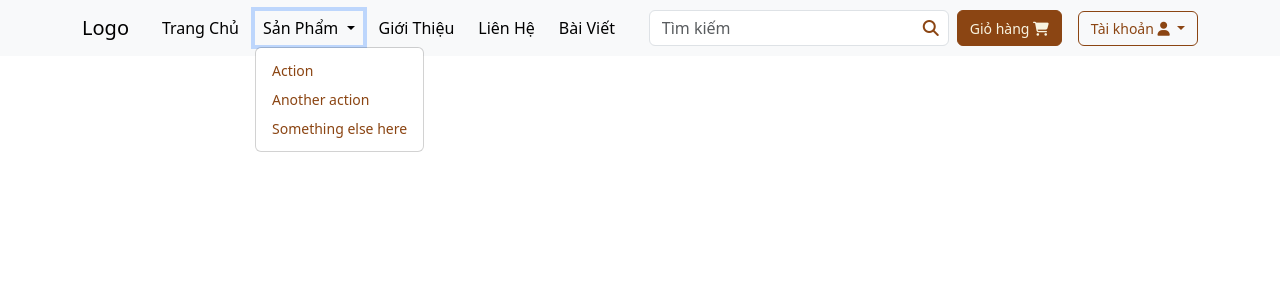
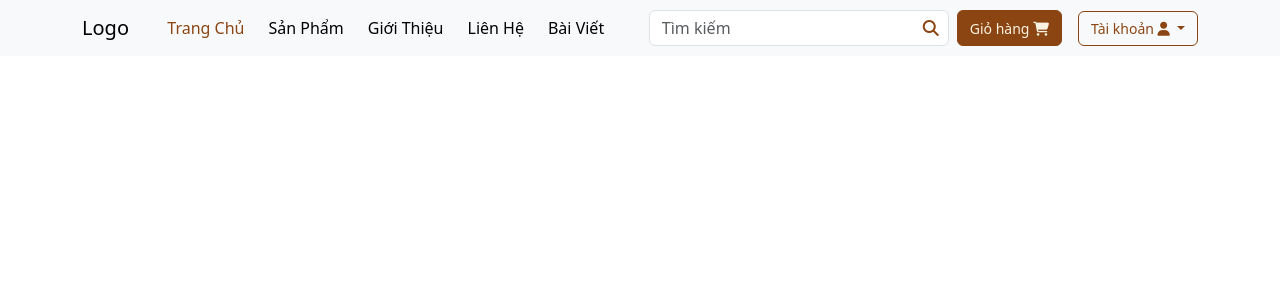
Before and after one commit to thuytien157/DA1_WEB, a PHP site: page / in a window 1280 px wide, after a click on "Sản Phẩm". Shown: the top 300 px of the page. Run offline with PHP 8.4, Linux system fonts and the light colour scheme.

Commit message:
menu đã sửa

```diff
--- a/css/main.css
+++ b/css/main.css
@@ -3,7 +3,7 @@
 }
 
 .nav-link:hover {
-    color: #8B4513;
+    color: var(--main-color);
 }
 
 .nav-link {
@@ -11,8 +11,38 @@
     margin-right: 8px;
     color: black;
 }
-.dropdown-item:hover {
-    color: #C9B8AC;
+/* nút trang chủ mang màu chủ đạo  */
+.home {
+    color: var(--main-color);
+}
+
+/* Ẩn menu con mặc định */
+.nav-item .dropdown-menu {
+    display: none;
+    position: absolute;
+    background-color: white; /* Đổi màu nền nếu cần */
+    list-style-type: none;
+    padding: 0;
+    margin: 0;
+    box-shadow: 0px 8px 16px rgba(0, 0, 0, 0.2); /* Đổ bóng cho menu */
+}
+
+/* Hiển thị menu con khi hover */
+.nav-item:hover .dropdown-menu {
+    display: block;
+}
+
+/* Định dạng các mục menu con */
+.dropdown-menu li a {
+    padding: 10px 30px;
+    display: block;
+    color: var(--main-color); /* Đổi màu chữ nếu cần */
+    text-decoration: none;
+}
+
+.dropdown-menu li a:hover {
+    background-color: var(--main-color); /* Đổi màu nền khi hover */
+    color:white;
 }
 
 /* Thanh tìm kiếm */
@@ -32,13 +62,13 @@
     right: 10px;
     top: 50%;
     transform: translateY(-50%);
-    color: #8B4513;
+    color: var(--main-color);
 }
 
 /* Nút giỏ hàng */
 .cart-button {
-    background-color: #8B4513;
-    border-color: #8B4513;
+    background-color: var(--main-color);
+    border-color: var(--main-color);
     color: #F8F4E1;
     height: 36px;
     font-size: 14px;
@@ -51,13 +81,13 @@
 
 /* Tài khoản */
 .account-button {
-    color: #8B4513;
-    border-color: #8B4513;
+    color: var(--main-color);
+    border-color: var(--main-color);
     font-size: 14px;
 }
 
 .account-button:hover {
-    background-color: #8B4513;
+    background-color: var(--main-color);
     color: #F8F4E1;
 }
 
@@ -68,10 +98,10 @@
 
 .dropdown-item {
     font-size: 14px;
-    color: #8B4513;
+    color: var(--main-color);
 }
 
 .dropdown-item:hover {
-    background-color: #C9B8AC;
-    color: #F8F4E1;
+    background-color: var(--main-color);
+    color: white;
 }
--- a/index.html
+++ b/index.html
@@ -25,16 +25,14 @@
                 <!-- Các mục ở giữa khi ở màn hình lớn -->
                 <ul class="navbar-nav mx-auto">
                     <li class="nav-item">
-                        <a class="nav-link" href="index.html">Trang Chủ</a>
+                        <a class="nav-link home" href="index.html">Trang Chủ</a>
                     </li>
-                    <li class="nav-item dropdown">
-                        <a class="nav-link dropdown-toggle" href="#" role="button" data-bs-toggle="dropdown" aria-expanded="false">
-                            Sản Phẩm
-                        </a>
+                    <li class="nav-item">
+                        <a class="nav-link" href="#">Sản Phẩm</a>
                         <ul class="dropdown-menu">
-                            <li><a class="dropdown-item" href="#">Action</a></li>
-                            <li><a class="dropdown-item" href="#">Another action</a></li>
-                            <li><a class="dropdown-item" href="#">Something else here</a></li>
+                            <li><a href="#">thêm sau</a></li>
+                            <li><a href="#">thêm sau</a></li>
+                            <li><a href="#">thêm sau</a></li>
                         </ul>
                     </li>
                     <li class="nav-item">
```
